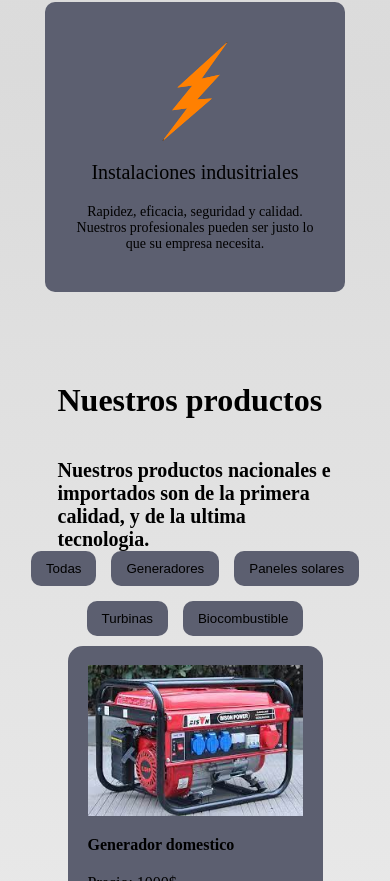
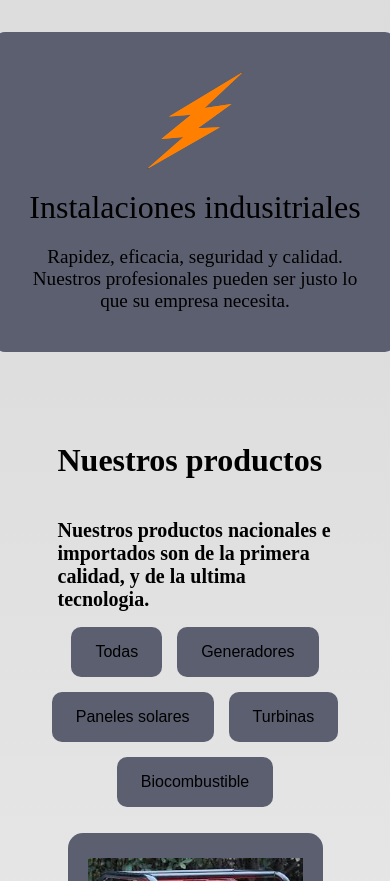
Before and after one commit to NACHORRA/sol-electricas, a plain HTML site: page e2/index.html in a window 390 px wide. Shown: the part 1403-2284 px from the top of the page. Drawn offline with Linux system fonts and the light colour scheme.

Commit message:
media table

```diff
--- a/e2/planillas/e2.css
+++ b/e2/planillas/e2.css
@@ -83,6 +83,17 @@
   #main_header {
     justify-content: space-between;
   }
+  #main_header nav a {
+    font-size: 2rem;
+  }
+
+@media (max-width: 600px) {
+    #main_header {
+      justify-content: space-between;
+    }
+    #main_header nav a {
+      font-size: 1rem;
+    }}
 
 }
 
@@ -172,8 +183,8 @@ main {
 }
 
 .loader {
-  width: 65px;
-  height: 117px;
+  width: 6rem;
+  height: 12rem;
   position: relative;
 }
 
@@ -261,6 +272,30 @@ main {
   font-weight: 300;
 }
 
+@media (max-width: 1200px) {
+  .info-servicios{
+    width: 25rem;
+    height: 20rem;
+  }
+  .info-servicios nav a {
+    font-size: 2rem;
+  }
+  .info-servicios p {
+    font-size: 1.2rem;
+  }
+}
+
+@media (max-width: 600px) {
+  .info-servicios p {
+    font-size:1rem;
+  }
+  .info-servicios{
+    width: 20rem;
+    height: 20rem;
+  }
+  }
+
+
 
 
 #products {
@@ -289,14 +324,16 @@ main {
   justify-content: center;
   gap: 15px;
   flex-wrap: wrap;
+  padding: 1rem 2rem;
 }
 
 .category {
   border: none;
-  padding: 10px 15px;
+  padding: 1rem 1.5rem;
   border-radius: 10px;
   background-color: #5c5f70;
   transition: color 0.3s;
+  font-size: 1rem;
 }
 
 .category:hover {
@@ -326,14 +363,16 @@ main {
   gap: 20px;
   margin-bottom: 20px;
   width: calc(100% / 4 - 1rem);
-  height: 300px;
+  height: 20rem;
 }
 
 .product img{
-  width: 100%;
   display: flex;
   justify-content: center;
   align-items: center;
+  width: 100%;
+  height: 50%;
+
 }
 
 #panel{
@@ -384,7 +423,44 @@ main {
   .product {
     width: calc(100%);
   }
+  .product-top{
+    font-size: 2rem;
+  }
+  .product-mid span{
+    font-size: 2rem;
+  }
+  .product-down buttom{
+    font-size: 2rem;
+  }
 }
+@media (max-width: 600px) {
+  .info-servicios p {
+    font-size:1rem;
+  }
+  }
+
+
+@media (max-width: 1200px) {
+  .info-servicios{
+    width: 25rem;
+    height: 20rem;
+  }
+  .info-servicios nav a {
+    font-size: 2rem;
+  }
+  .info-servicios p {
+    font-size: 1.2rem;
+  }
+}
+
+
+
+
+
+
+
+
+
 
 #about{
   display: flex;
```
